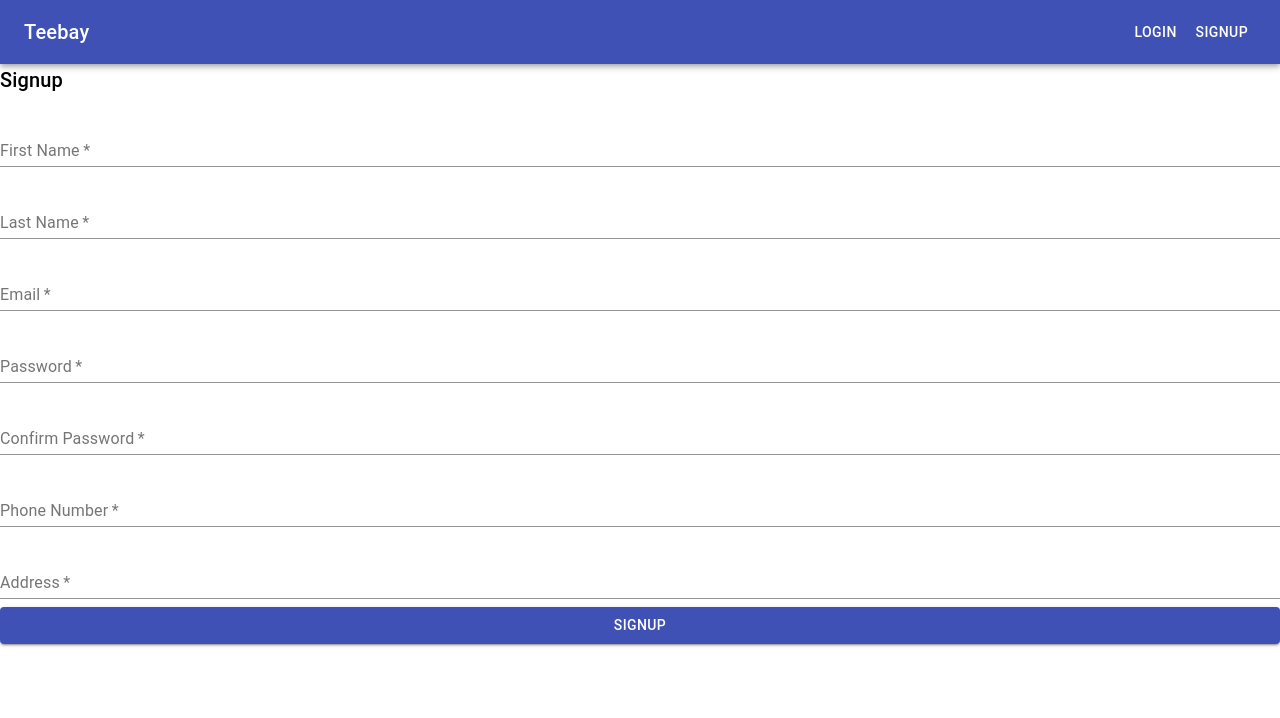
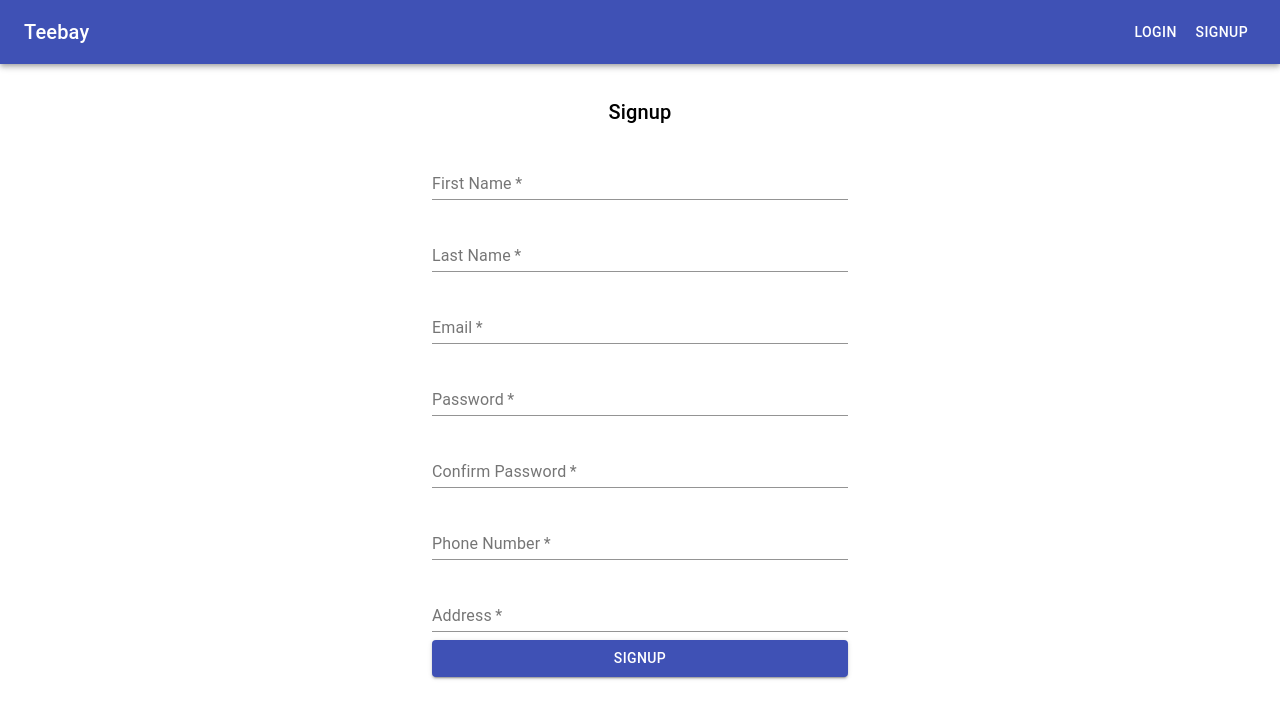
Before and after one commit to tusharbiswas10/Teebayv1, a React (Create React App) app in the folder client/: page /signup in a window 1280 px wide. Shown: the top 718 px of the page. Built offline with nearby package versions, Linux system fonts and the light colour scheme.

Commit message:
signup form UI improved

```diff
--- a/client/src/components/SignupForm.jsx
+++ b/client/src/components/SignupForm.jsx
@@ -7,9 +7,36 @@ import {
   TextField,
   Button,
   Typography,
+  Container,
+  Grid,
 } from '@material-ui/core';
 
+import { makeStyles } from '@material-ui/core/styles';
+
+const useStyles = makeStyles((theme) => ({
+  form: {
+    margin: 'auto',
+    maxWidth: 400,
+    marginTop: theme.spacing(4),
+  },
+  formControl: {
+    marginBottom: theme.spacing(2),
+  },
+  submitButton: {
+    marginTop: theme.spacing(2),
+    marginBottom: theme.spacing(1),
+    height: 48,
+  },
+  loadingSpinner: {
+    color: theme.palette.primary.main,
+  },
+  title: {
+    textAlign: 'center',
+    marginBottom: theme.spacing(2),
+  },
+}));
 const SignupForm = () => {
+  const classes = useStyles();
   const [firstName, setFirstName] = useState('');
   const [lastName, setLastName] = useState('');
   const [email, setEmail] = useState('');
@@ -40,11 +67,13 @@ const SignupForm = () => {
   };
 
   return (
-    <form onSubmit={handleSubmit}>
-      <Typography variant="h6" gutterBottom>
+    <form className={classes.form} onSubmit={handleSubmit}>
+      <Typography className={classes.title} variant="h6" gutterBottom>
         Signup
       </Typography>
       {error && <Typography color="error">{error.message}</Typography>}
+      <Grid container spacing={2}>
+
         <FormControl margin="normal" fullWidth>
           <TextField
             id="firstName"
@@ -56,6 +85,8 @@ const SignupForm = () => {
             required
           />
         </FormControl>
+
+
       <FormControl margin="normal" fullWidth>
         <TextField
           id="lastName"
@@ -131,6 +162,7 @@ const SignupForm = () => {
       >
         Signup
       </Button>
+      </Grid>
     </form>
   );
 };
```
Lines whose indentation alone changed are shown as unchanged.
